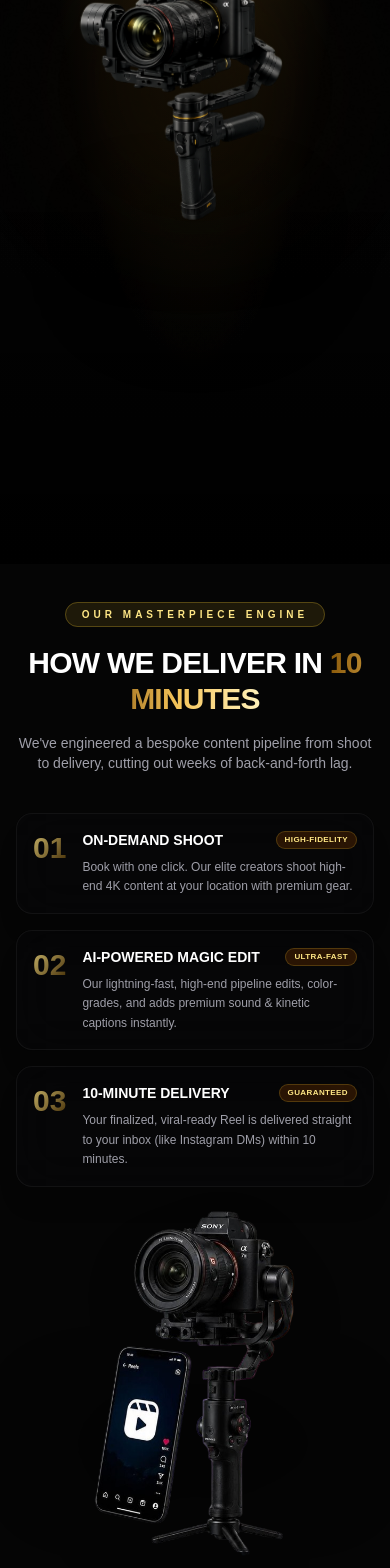
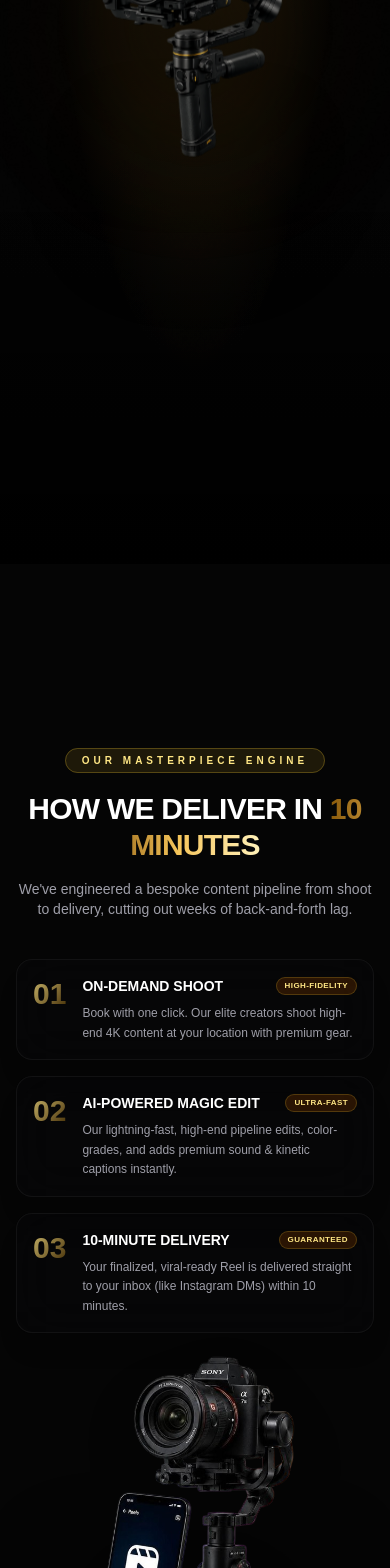
Before and after one commit to Sathish372005s/reel-compy, a Next.js app: page / in a window 390 px wide. Shown: the part 280-1848 px from the top of the page. Built offline with nearby package versions, Linux system fonts and the light colour scheme.

Commit message:
some changes in mobile view

```diff
--- a/app/about/page.tsx
+++ b/app/about/page.tsx
@@ -7,7 +7,6 @@ export default function AboutPage() {
       title="A creator studio"
       accent="built for speed"
       description="Flashoot blends production craft, fast edit systems, and social-first delivery for creators and businesses that move quickly."
-      items={["Creative operators", "Premium mobile-first edits", "A workflow made for reels"]}
     />
   );
 }
--- a/app/components/Contactform.tsx
+++ b/app/components/Contactform.tsx
@@ -32,7 +32,7 @@ export default function ContactForm() {
     };
 
     return (
-        <section className="relative py-20 px-5">
+        <section className="relative pt-4 pb-20 px-5 max-sm:pt-2">
             <div className="max-w-3xl mx-auto">
                 {/* Heading */}
                 <div className="text-center mb-12">
--- a/app/components/hero/HeroSection.tsx
+++ b/app/components/hero/HeroSection.tsx
@@ -121,7 +121,7 @@ export default function HeroSection({ screen, setScreen }: HeroSectionProps) {
   useEffect(() => {
     const mediaQuery = window.matchMedia("(max-width: 639px)");
     const syncCameraStart = () => {
-      setCameraStartY(mediaQuery.matches ? "35vh" : "72vh");
+      setCameraStartY(mediaQuery.matches ? "50vh" : "72vh");
     };
 
     syncCameraStart();
@@ -168,11 +168,11 @@ export default function HeroSection({ screen, setScreen }: HeroSectionProps) {
       ref={containerRef}
       onMouseMove={handleMouseMove}
       onMouseLeave={handleMouseLeave}
-      className="relative h-[102vh] w-full selection:bg-amber-400/30 sm:h-[155vh] lg:h-[170vh]"
+      className="relative h-[125vh] w-full selection:bg-amber-400/30 sm:h-[155vh] lg:h-[170vh]"
     >
 
       {/* Sticky Inner Viewport */}
-      <div className="sticky top-0 h-screen w-full overflow-hidden flex flex-col justify-between perspective-[1200px]">
+      <div className="sticky top-0 h-[100svh] w-full overflow-hidden flex flex-col justify-between perspective-[1200px] sm:h-screen">
         {/* Dynamic Foreground Content */}
         <div className="relative  z-10 flex flex-col h-full w-full justify-between pb-0">
 
@@ -286,10 +286,10 @@ export default function HeroSection({ screen, setScreen }: HeroSectionProps) {
         </div>
 
         {/* Interactive Camera Mockup Container (z-50 guarantees it overlays the navbar header z-40) */}
-        <div className="absolute inset-x-0 top-[18vh] sm:top-0 flex justify-center z-50 pointer-events-none select-none">
+        <div className="absolute inset-x-0 top-[15vh] sm:top-0 sm:m-auto flex justify-center z-50 pointer-events-none select-none">
           <CameraMockup
             ref={cameraRef}
-            className="pointer-events-auto origin-top"
+            className="pointer-events-auto origin-top sm:mt-20"
             style={{
               y: cameraY,
               scale: cameraScale,
--- a/app/components/hero/Phonehero.tsx
+++ b/app/components/hero/Phonehero.tsx
@@ -25,7 +25,7 @@ const CameraMockup = forwardRef<HTMLDivElement, CameraMockupProps>(function Came
         ...style,
         transformStyle: "preserve-3d",
       }}
-      className={`relative flex h-[45vh] min-h-[320px] sm:h-[75vh] sm:min-h-[440px] w-screen items-center justify-center px-4 sm:px-8 lg:px-12 select-none pointer-events-none ${className || ""}`}
+      className={`relative flex h-[38vh] min-h-[280px] sm:h-[75vh] sm:min-h-[440px] w-screen items-center justify-center px-4 sm:px-8 lg:px-12 select-none pointer-events-none ${className || ""}`}
     >
       {/* Main 3D DSLR Camera Wrapper */}
       <motion.div
@@ -91,9 +91,9 @@ const CameraMockup = forwardRef<HTMLDivElement, CameraMockupProps>(function Came
         </motion.div>
 
         {/* Mobile-Only Responsive Flanking Texts (positioned directly below the camera on mobile) */}
-        {/* Adjusted spacing (mt-[-95px]) to snugly group directly beneath Ronin handle */}
+        {/* Adjusted spacing to snugly group directly beneath Ronin handle */}
         <div
-          className={`mt-[-95px] sm:hidden flex items-center justify-center gap-6 px-4 pointer-events-none select-none z-30 transition-all duration-500 ${
+          className={`mt-[-80px] sm:hidden flex items-center justify-center gap-6 px-4 pointer-events-none select-none z-30 transition-all duration-500 ${
             screen === "instagram" ? "opacity-0 scale-95 pointer-events-none" : "opacity-100"
           }`}
           style={{ transform: "translateZ(20px)" }}
--- a/app/components/sections/ThemedRoutePage.tsx
+++ b/app/components/sections/ThemedRoutePage.tsx
@@ -8,7 +8,6 @@ interface ThemedRoutePageProps {
   title: string;
   accent: string;
   description: string;
-  items?: string[];
 }
 
 export default function ThemedRoutePage({
@@ -16,14 +15,13 @@ export default function ThemedRoutePage({
   title,
   accent,
   description,
-  items = [],
 }: ThemedRoutePageProps) {
   return (
-    <main className="relative min-h-screen px-4 pb-16 pt-28 text-white selection:bg-amber-400/30 sm:px-6 sm:pb-24 sm:pt-36">
+    <main className="relative min-h-fit px-4 pb-8 pt-28 text-white selection:bg-amber-400/30 sm:px-6 sm:pb-16 sm:pt-36">
       <div className="absolute left-1/2 top-28 hidden h-72 w-[640px] -translate-x-1/2 rounded-full bg-amber-500/10 blur-[120px] pointer-events-none sm:block sm:top-36" />
 
       <section className="relative z-10 mx-auto flex max-w-6xl flex-col gap-8 sm:gap-12">
-        <div className="max-w-3xl">
+        <div className="max-w-3xl flex flex-col items-center text-center sm:items-start sm:text-left mt-8 sm:mt-0">
           <motion.span
             initial={{ opacity: 0, y: 12 }}
             animate={{ opacity: 1, y: 0 }}
@@ -54,33 +52,11 @@ export default function ThemedRoutePage({
           </motion.p>
         </div>
 
-        {items.length > 0 && (
-          <div className="grid grid-cols-1 gap-3 sm:gap-4 md:grid-cols-3">
-            {items.map((item, index) => (
-              <motion.div
-                key={item}
-                initial={{ opacity: 0, y: 24 }}
-                animate={{ opacity: 1, y: 0 }}
-                transition={{ delay: 0.12 + index * 0.08 }}
-                className="group relative overflow-hidden rounded-2xl border border-white/5 bg-zinc-950/40 p-5 shadow-xl backdrop-blur-xl sm:rounded-3xl sm:p-6"
-              >
-                <div className="absolute inset-0 bg-[radial-gradient(circle_at_top_left,rgba(251,191,36,0.1),transparent_45%)] opacity-0 transition-opacity duration-300 group-hover:opacity-100" />
-                <div className="relative text-3xl font-black text-amber-300/70">
-                  {String(index + 1).padStart(2, "0")}
-                </div>
-                <p className="relative mt-6 text-sm font-bold uppercase tracking-wide text-white">
-                  {item}
-                </p>
-              </motion.div>
-            ))}
-          </div>
-        )}
-
         <motion.div
           initial={{ opacity: 0, y: 20 }}
           animate={{ opacity: 1, y: 0 }}
           transition={{ delay: 0.34 }}
-          className="flex flex-wrap gap-3"
+          className="flex flex-wrap gap-3 justify-center sm:justify-start"
         >
 
           <Link
--- a/app/page.tsx
+++ b/app/page.tsx
@@ -27,7 +27,7 @@ export default function HomePage() {
       */}
       <div
         className={`relative z-10 transition-all duration-1000 ease-in-out origin-top ${screen === "instagram"
-            ? "opacity-100 max-h-[5000px] pointer-events-auto filter blur-none -mt-8 sm:mt-0"
+            ? "opacity-100 max-h-[5000px] pointer-events-auto filter blur-none -mt-20 sm:mt-0"
             : "opacity-0 max-h-0 overflow-hidden pointer-events-none filter blur-md"
           }`}
       >
--- a/app/services/page.tsx
+++ b/app/services/page.tsx
@@ -7,7 +7,6 @@ export default function ServicesPage() {
       title="Shoot edit deliver"
       accent="fast"
       description="On-demand content production for brands that need polished reels, campaign cuts, and social assets without slow studio timelines."
-      items={["On-location reel shoots", "AI-assisted edit pipeline", "Rapid delivery workflow"]}
     />
   );
 }
--- a/app/works/page.tsx
+++ b/app/works/page.tsx
@@ -7,7 +7,6 @@ export default function WorksPage() {
       title="Reels made to"
       accent="move"
       description="A showcase path for campaign reels, product launches, founder content, food shoots, venue promos, and creator-led edits."
-      items={["Launch reels", "Brand stories", "Event content"]}
     />
   );
 }
```
